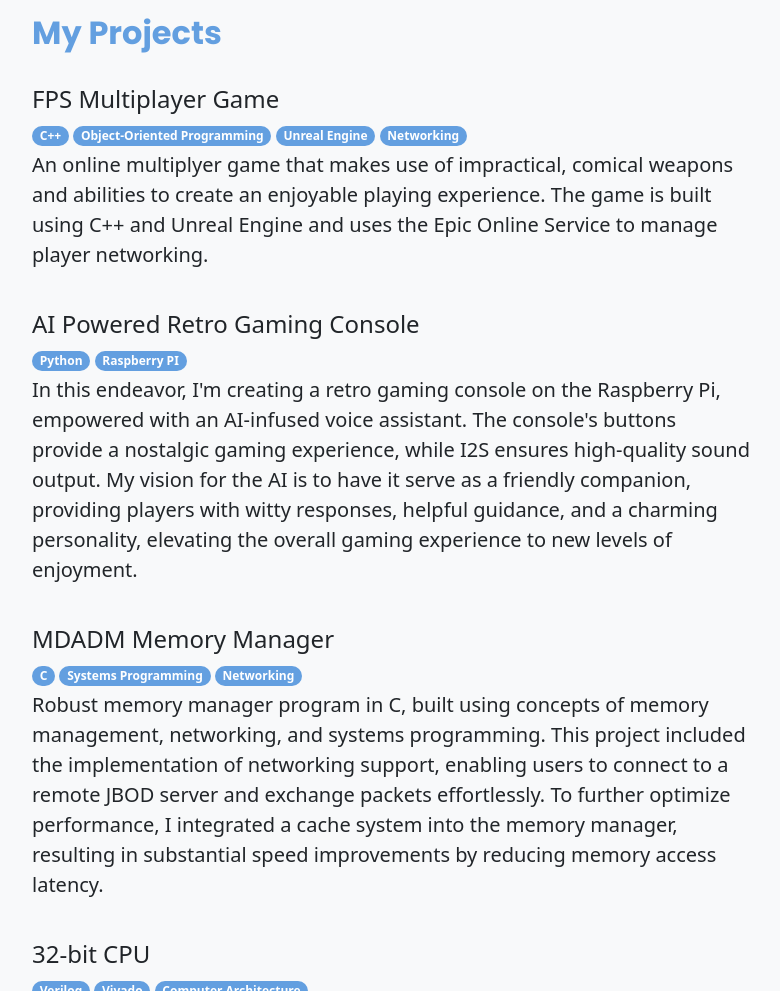
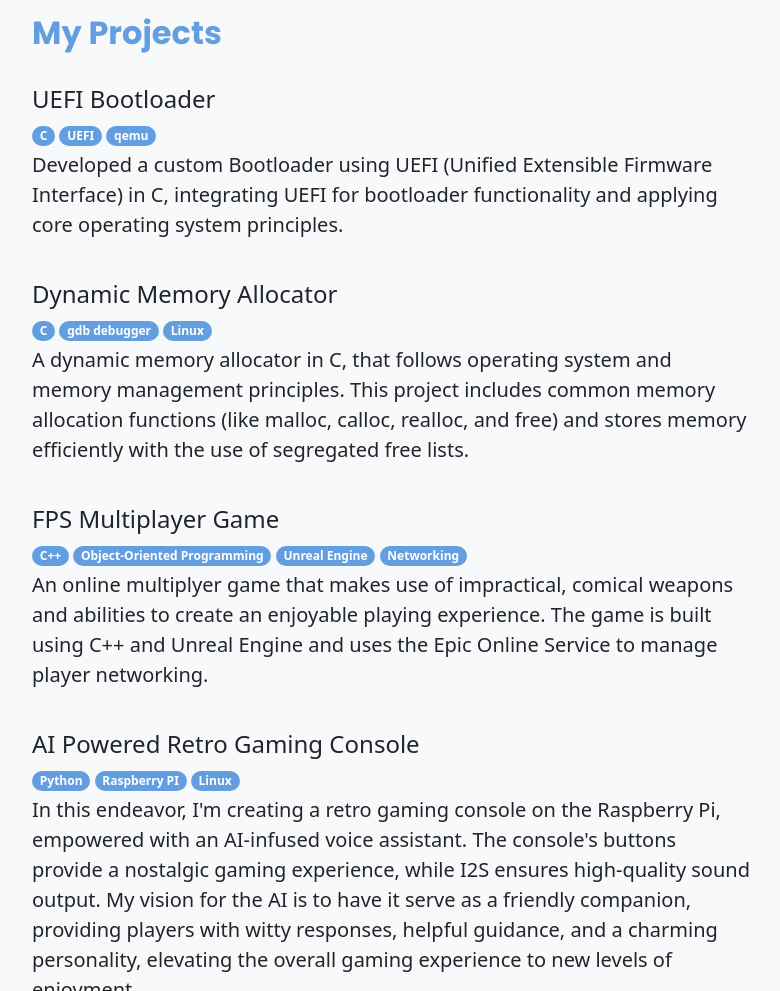
Before and after one commit to AmrMantawi/AmrMantawi.github.io, a plain HTML site: page index.html in a window 1280 px wide. Shown: the part 1600-2591 px from the top of the page, without its empty margins (248-1028 px from the left). Drawn offline with nearby package versions, Linux system fonts and the light colour scheme.

Commit message:
Update index.html

```diff
--- a/index.html
+++ b/index.html
@@ -86,6 +86,18 @@
                     <div class="col-lg-8">
                         <h2>My Projects</h2>
                         <br>
+                        <h4>UEFI Bootloader</h4>
+                        <div class="badge bg-primary rounded-pill my-1">C</div>
+                        <div class="badge bg-primary rounded-pill my-1">UEFI</div>
+                        <div class="badge bg-primary rounded-pill my-1">qemu</div>
+                        <p class="lead">Developed a custom Bootloader using UEFI (Unified Extensible Firmware Interface) in C, integrating UEFI for bootloader functionality and applying core operating system principles.</p>
+                        <br>
+                        <h4>Dynamic Memory Allocator</h4>
+                        <div class="badge bg-primary rounded-pill my-1">C</div>
+                        <div class="badge bg-primary rounded-pill my-1">gdb debugger</div>
+                        <div class="badge bg-primary rounded-pill my-1">Linux</div>
+                        <p class="lead">A dynamic memory allocator in C, that follows operating system and memory management principles. This project includes common memory allocation functions (like malloc, calloc, realloc, and free) and stores memory efficiently with the use of segregated free lists.</p>
+                        <br>
                         <h4>FPS Multiplayer Game</h4>
                         <div class="badge bg-primary rounded-pill my-1">C++</div>
                         <div class="badge bg-primary rounded-pill my-1">Object-Oriented Programming</div>
@@ -97,8 +109,10 @@
                         <h4>AI Powered Retro Gaming Console</h4>
                         <div class="badge bg-primary rounded-pill my-1">Python</div>
                         <div class="badge bg-primary rounded-pill my-1">Raspberry PI</div>
+                        <div class="badge bg-primary rounded-pill my-1">Linux</div>
                         <p class="lead">In this endeavor, I'm creating a retro gaming console on the Raspberry Pi, empowered with an AI-infused voice assistant. The console's buttons provide a nostalgic gaming experience, while I2S ensures high-quality sound output. My vision for the AI is to have it serve as a friendly companion, providing players with witty responses, helpful guidance, and a charming personality, elevating the overall gaming experience to new levels of enjoyment.</p>
                         <br>
+
                         <h4>MDADM Memory Manager</h4>
                         <div class="badge bg-primary rounded-pill my-1">C</div>
                         <div class="badge bg-primary rounded-pill my-1">Systems Programming</div>
```
